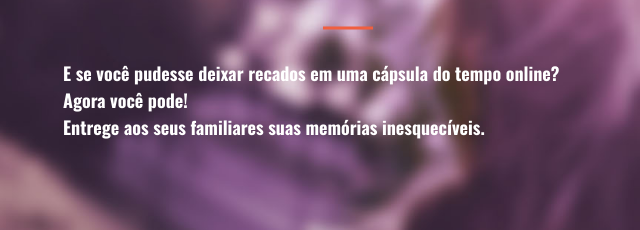
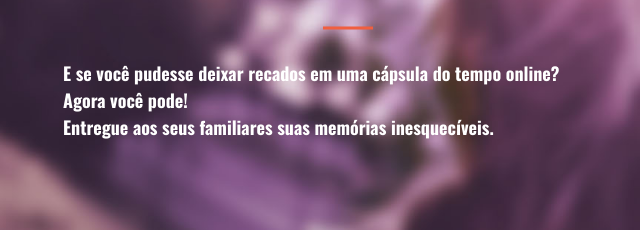
Before and after one commit to Geffersonvivan/CapTime, a website: page index.html in a window 1280 px wide. Shown: the part 353-583 px from the top of the page, 77-717 px from the left. Drawn offline with nearby package versions, Linux system fonts and the light colour scheme.

Commit message:
Correcao portugues

```diff
--- a/index.html
+++ b/index.html
@@ -183,7 +183,7 @@
                     <div class="col-md-7">
                         <h1 id="homeHeading">Envie a sua mensagem para o futuro!</h1>
                         <hr>
-                        <p class="description">E se você pudesse deixar recados em uma cápsula do tempo online? Agora você pode!<br> Entrege aos seus familiares suas memórias inesquecíveis.</p>
+                        <p class="description">E se você pudesse deixar recados em uma cápsula do tempo online? Agora você pode!<br> Entregue aos seus familiares suas memórias inesquecíveis.</p>
                     </div>
                     <div class="col-md-5">
                         <form action="envio.php" method="post" id="main-form">
```
